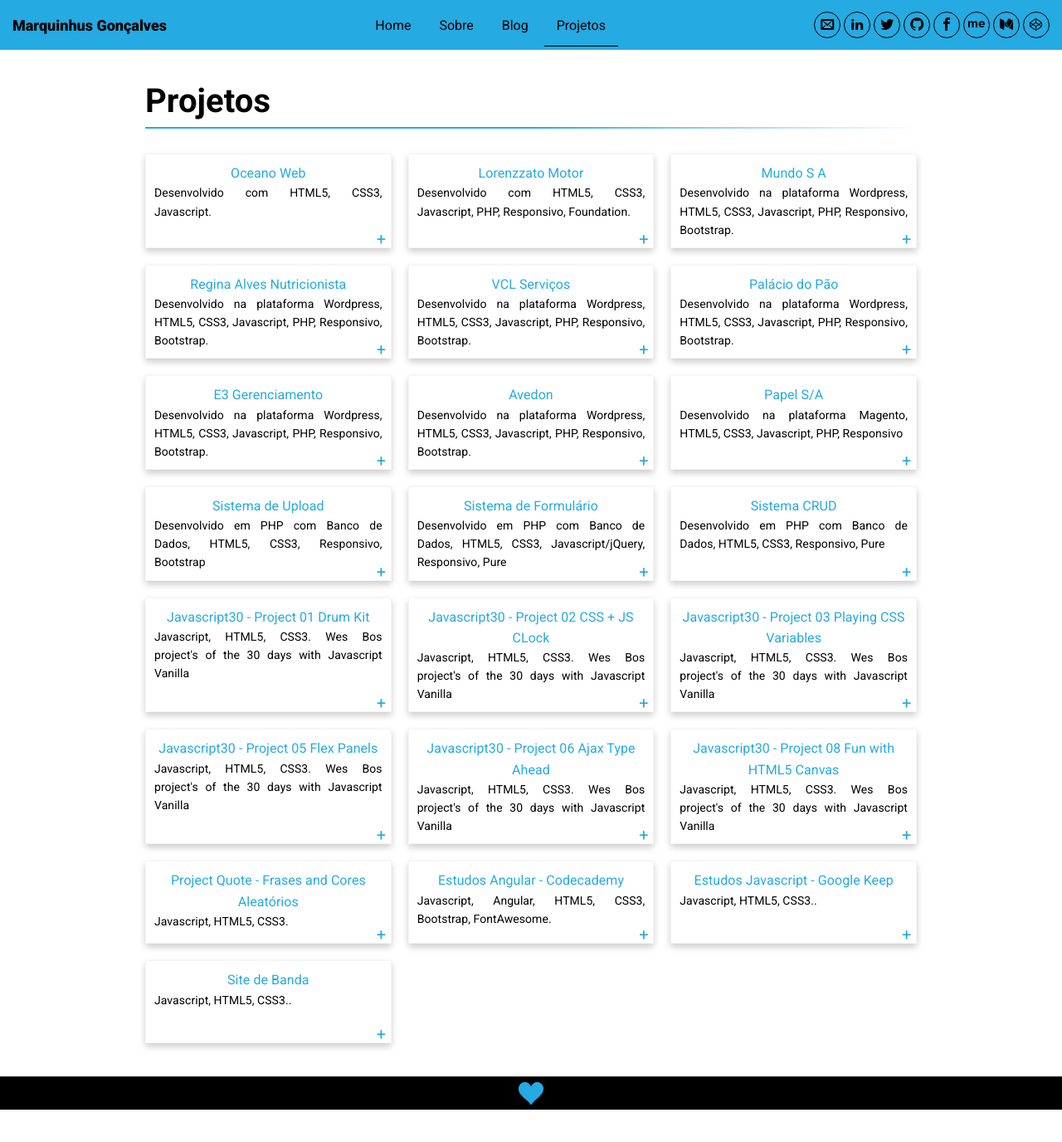
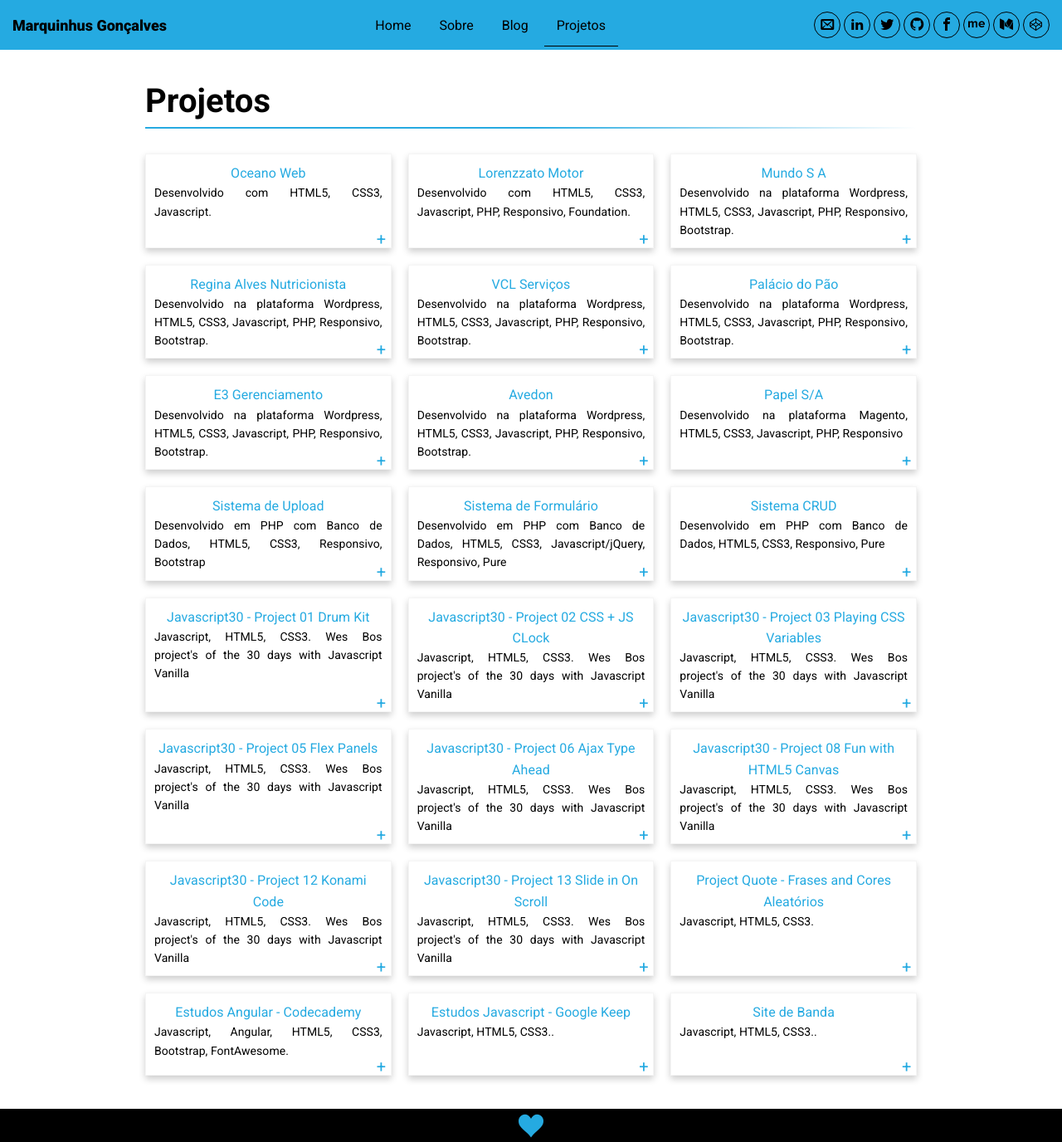
Before and after one commit to marquinhusgoncalves/marquinhusgoncalves.com, a Jekyll site: the page built from projects.md, in a window 1280 px wide. Shown: the whole page at 83% size. Built offline with Jekyll 4.4.1, drawn with Linux system fonts in a browser that asks for light colours; some web fonts are replaced; comment, search, counter and statistics services are not loaded; before the commit the page ends 1337 px from its top, so only the background shows below that.

Commit message:
Add news projects

```diff
--- a/projects.md
+++ b/projects.md
@@ -111,6 +111,18 @@
     <div class="card-plus"></div>
   </a>
 
+  <a href="http://js30-konami-code.oceanoweb.com.br/" class="card" target="_blank">
+    <p class="card-title">Javascript30 - Project 12 Konami Code</p>
+    <p class="card-description">Javascript, HTML5, CSS3. Wes Bos project's of the 30 days with Javascript Vanilla</p>
+    <div class="card-plus"></div>
+  </a>
+
+   <a href="http://js30-slide-in-on-scroll.oceanoweb.com.br/" class="card" target="_blank">
+    <p class="card-title">Javascript30 - Project 13 Slide in On Scroll</p>
+    <p class="card-description">Javascript, HTML5, CSS3. Wes Bos project's of the 30 days with Javascript Vanilla</p>
+    <div class="card-plus"></div>
+  </a>
+
   <a href="http://quote.oceanoweb.com.br/" class="card" target="_blank">
     <p class="card-title">Project Quote - Frases and Cores Aleatórios</p>
     <p class="card-description">Javascript, HTML5, CSS3.</p>
```
